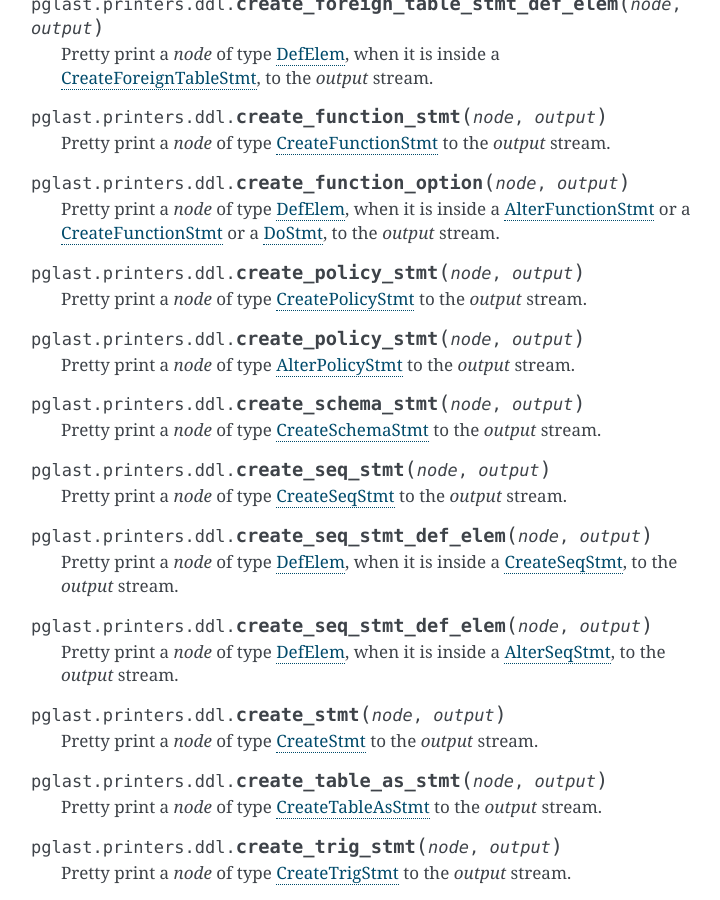
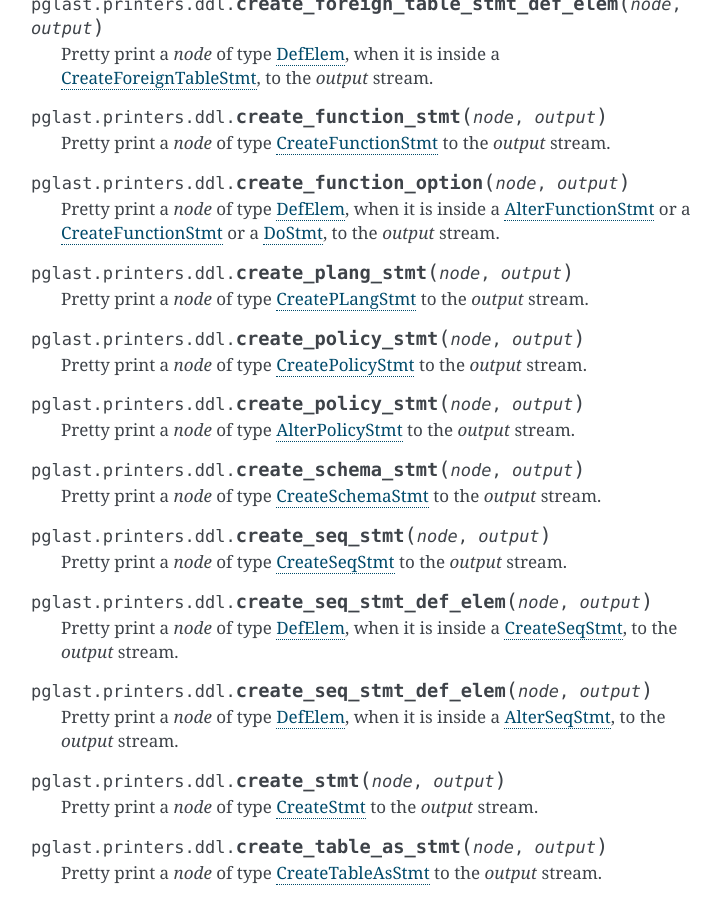
Before and after one commit to lelit/pglast, a Sphinx documentation site: the page built from docs/ddl.rst, in a window 1280 px wide and 900 px high, scrolled down 2368 px. Shown: the whole window, without its empty margins (389-1109 px from the left). Built offline with Sphinx 7.4.7, drawn with Linux system fonts in a browser that asks for light colours.

Commit message:
Update printers doc

```diff
--- a/docs/ddl.rst
+++ b/docs/ddl.rst
@@ -227,6 +227,12 @@
 .. function:: create_function_option(node, output)
 
    Pretty print a `node` of type `DefElem <https://github.com/lfittl/libpg_query/blob/d710cb0/src/postgres/include/nodes/parsenodes.h#L715>`__, when it is inside a `AlterFunctionStmt <https://github.com/lfittl/libpg_query/blob/d710cb0/src/postgres/include/nodes/parsenodes.h#L2765>`__ or a `CreateFunctionStmt <https://github.com/lfittl/libpg_query/blob/d710cb0/src/postgres/include/nodes/parsenodes.h#L2735>`__ or a `DoStmt <https://github.com/lfittl/libpg_query/blob/d710cb0/src/postgres/include/nodes/parsenodes.h#L2778>`__, to the `output` stream.
+
+.. index:: CreatePLangStmt
+
+.. function:: create_plang_stmt(node, output)
+
+   Pretty print a `node` of type `CreatePLangStmt <https://github.com/lfittl/libpg_query/blob/d710cb0/src/postgres/include/nodes/parsenodes.h#L2401>`__ to the `output` stream.
 
 .. index:: CreatePolicyStmt
 
--- a/docs/dml.rst
+++ b/docs/dml.rst
@@ -2,7 +2,7 @@
 .. :Project:   pglast -- DO NOT EDIT: generated automatically
 .. :Author:    Lele Gaifax <lele@metapensiero.it>
 .. :License:   GNU General Public License version 3 or later
-.. :Copyright: © 2017-2019 Lele Gaifax
+.. :Copyright: © 2017-2020 Lele Gaifax
 ..
 
 ======================================================
```
Also changed, not shown: other parts of docs/ddl.rst (+1 -1 lines).
